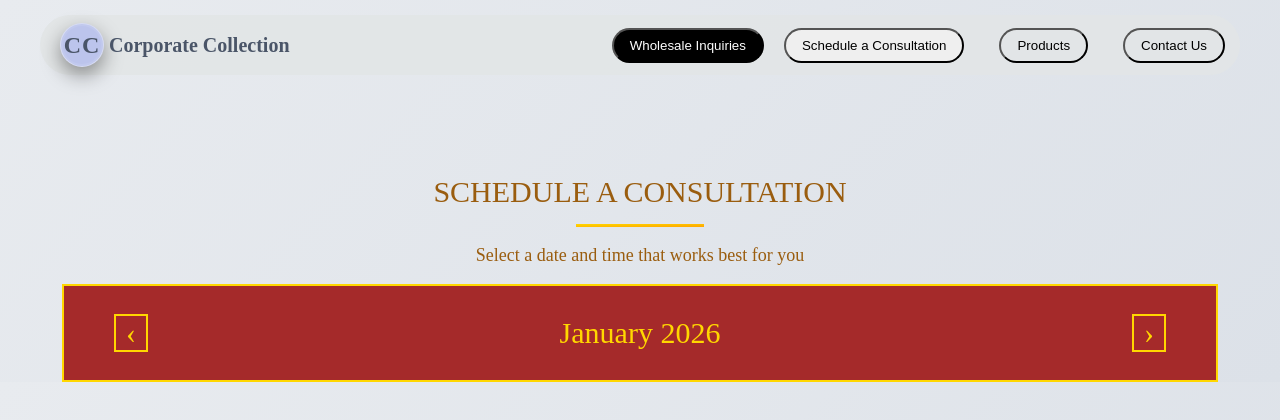
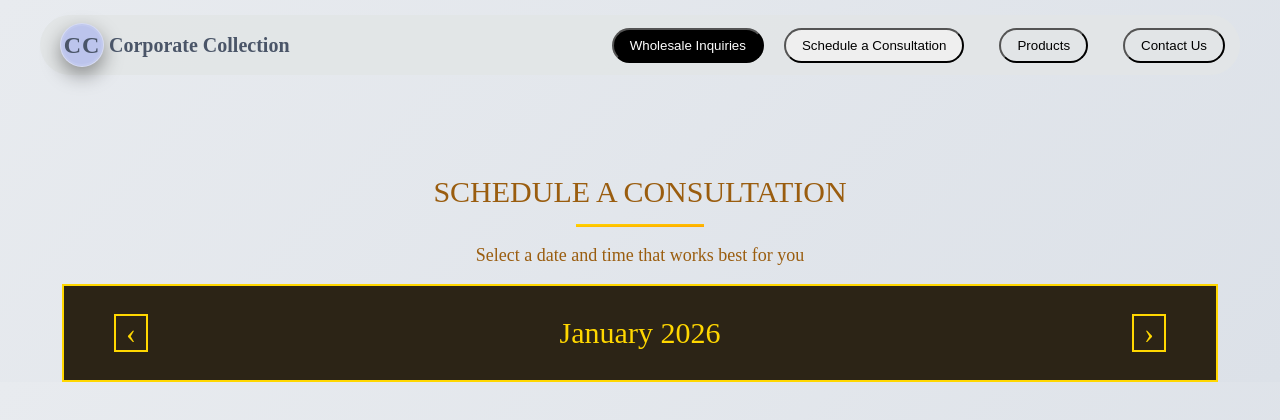
Before and after one commit to jh115424/Corporate-Collection-Sass-React-Project, a React (Vite) app: page /consultation in a window 1280 px wide. Shown: the top 420 px of the page. Built offline with nearby package versions, Linux system fonts and the light colour scheme.

Commit message:
added brown color to header

```diff
--- a/src/Components/consultation.css
+++ b/src/Components/consultation.css
@@ -1,3 +1,11 @@
+
+background {
+
+
+}
+
+
+
 .consultationContainer {
   font-size: 30px;
   margin-top: 100px;
@@ -25,7 +33,7 @@
   border: 2px solid gold;
   display: flex;
   justify-content: space-between;
-  background-color:#a52a2a;;
+  background-color:#2c2416;
   align-items: center;
 }
 
```
